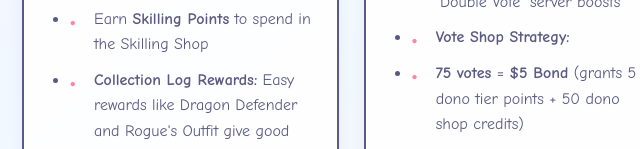
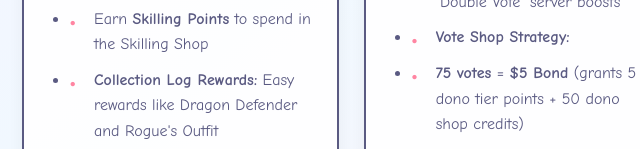
Before and after one commit to PuppyRamada/PuppysKanoGuide, a plain HTML site: page index.html in a window 1280 px wide. Shown: the part 651-800 px from the top of the page, 118-758 px from the left. Drawn offline with Linux system fonts and the light colour scheme.

Commit message:
Update index.html

```diff
--- a/index.html
+++ b/index.html
@@ -311,7 +311,7 @@
                     <li>Reroll unwanted tasks by clicking "Get Task" again (for a fee)</li>
                     <li>Rewards: <strong>100k–400k+ GP</strong> per task</li>
                     <li>Earn <strong>Skilling Points</strong> to spend in the Skilling Shop</li>
-                    <li><strong>Collection Log Rewards:</strong> Easy rewards like Dragon Defender and Rogue's Outfit give good GP</li>
+                    <li><strong>Collection Log Rewards:</strong> Easy rewards like Dragon Defender and Rogue's Outfit</li>
                 </ul>
                 <div class="tip">
                     <i class="fas fa-lightbulb"></i> Each outfit in the shop gives <strong>25 Achievement Points</strong>
```
